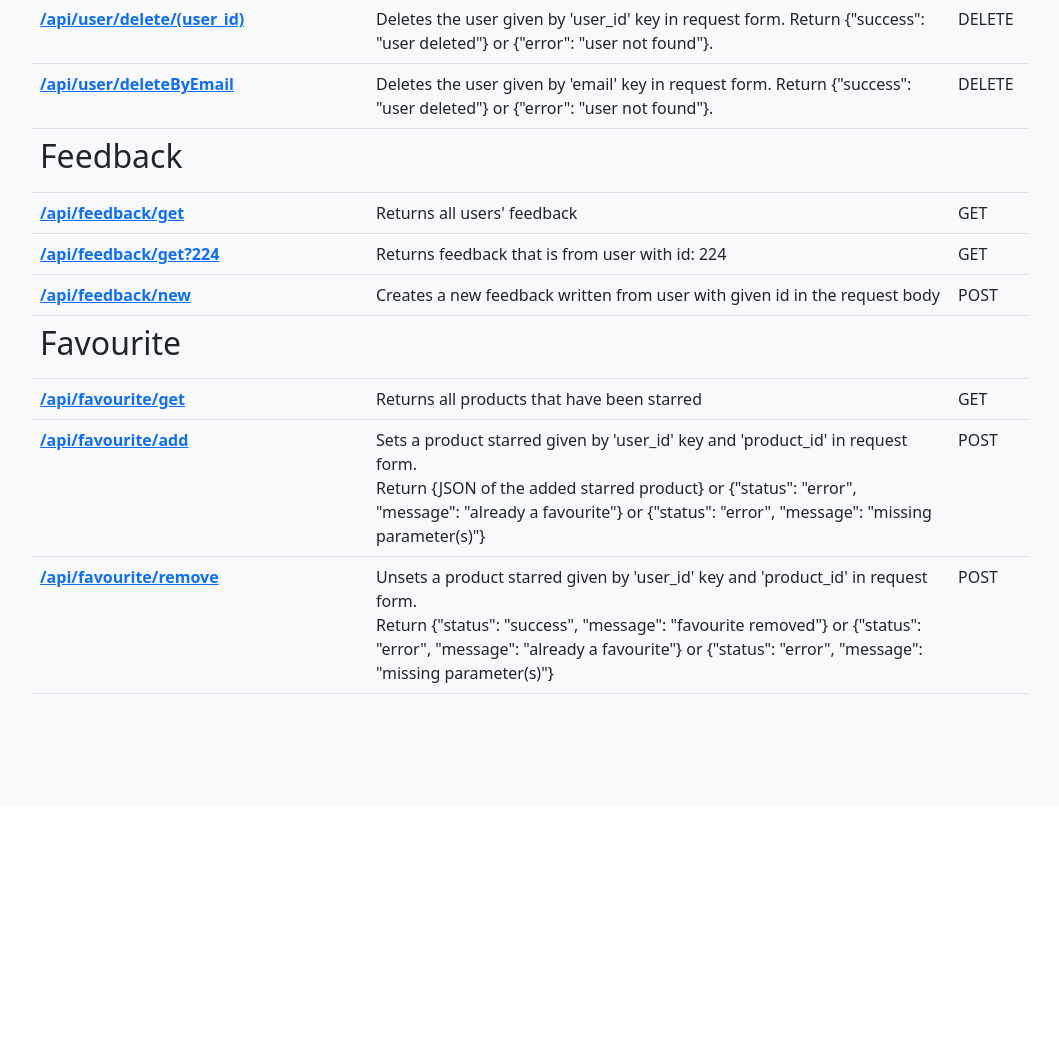
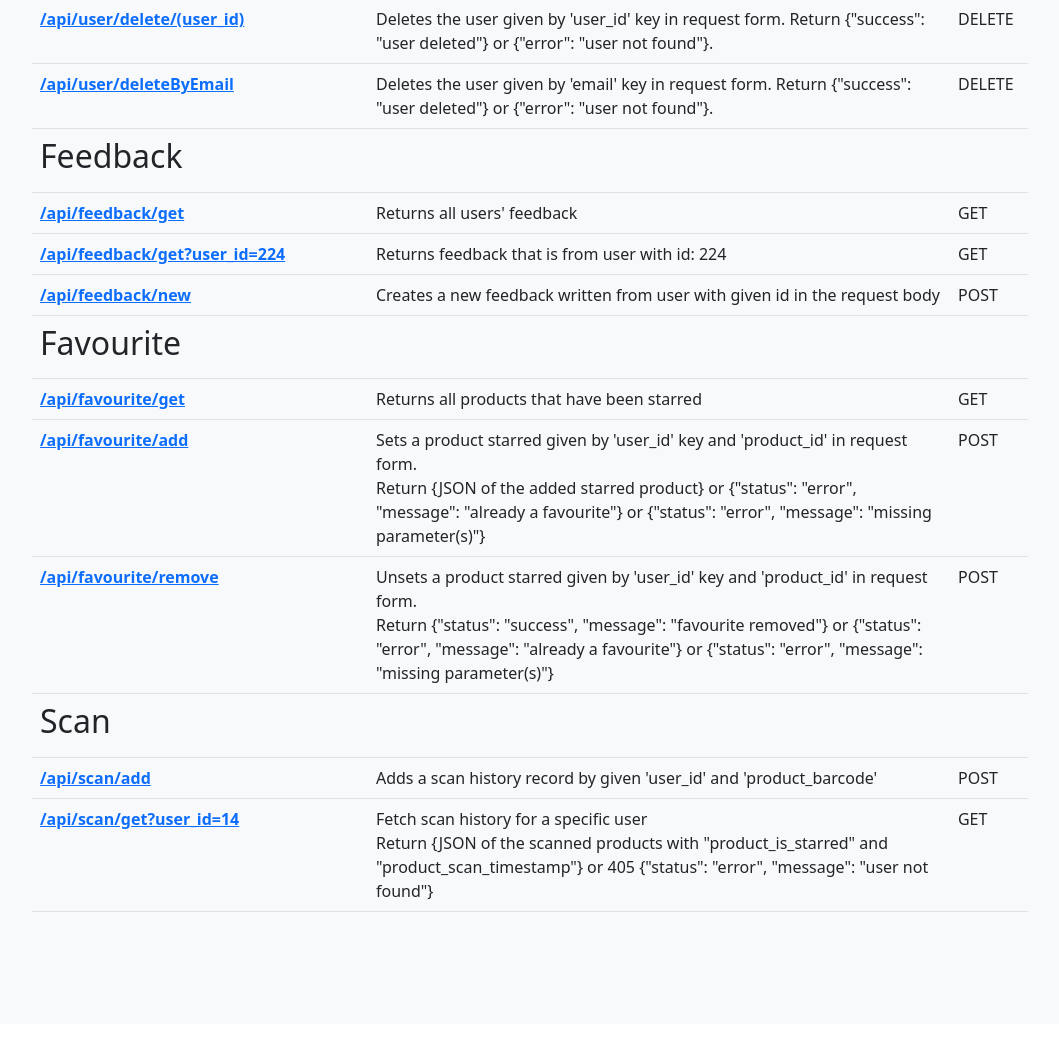
Before and after one commit to adam-poulton/server, a Flask app: page / in a window 1280 px wide. Shown: the part 1033-2081 px from the top of the page, without its empty margins (110-1169 px from the left). Before the commit the page ends 1727 px from the top, so only its background shows below. Run offline with Flask 2, Linux system fonts and the light colour scheme.

Commit message:
update documentation

```diff
--- a/server/templates/index.html
+++ b/server/templates/index.html
@@ -148,7 +148,7 @@
                                 <td>GET</td>
                             </tr>
                             <tr>
-                                <th scope="row"><a href="/api/feedback/get?224">/api/feedback/get?224</a></th>
+                                <th scope="row"><a href="/api/feedback/get?224">/api/feedback/get?user_id=224</a></th>
                                 <td>Returns feedback that is from user with id: 224</td>
                                 <td>GET</td>
                             </tr>
@@ -177,6 +177,21 @@
                                 <td>Unsets a product starred given by 'user_id' key and 'product_id' in request form.  <br>Return {"status": "success", "message": "favourite removed"} or {"status": "error", "message": "already a favourite"} or {"status": "error", "message": "missing parameter(s)"}</td>
                                 <td>POST</td>
                             </tr>
+                            <tr>
+                                <td><h2>Scan</h2></td>
+                                <td><br/></td>
+                                <td><br/></td>
+                            </tr>
+                            <tr>
+                                <th scope="row"><a href="/api/scan/add">/api/scan/add</a></th>
+                                <td>Adds a scan history record by given 'user_id' and 'product_barcode'</td>
+                                <td>POST</td>
+                            </tr>
+                            <tr>
+                                <th scope="row"><a href="/api/scan/get">/api/scan/get?user_id=14</a></th>
+                                <td>Fetch scan history for a specific user<br>Return {JSON of the scanned products with "product_is_starred" and "product_scan_timestamp"} or 405 {"status": "error", "message": "user not found"}</td>
+                                <td>GET</td>
+                            </tr>
                         </tbody>
                     </table>
                 </div>
```
